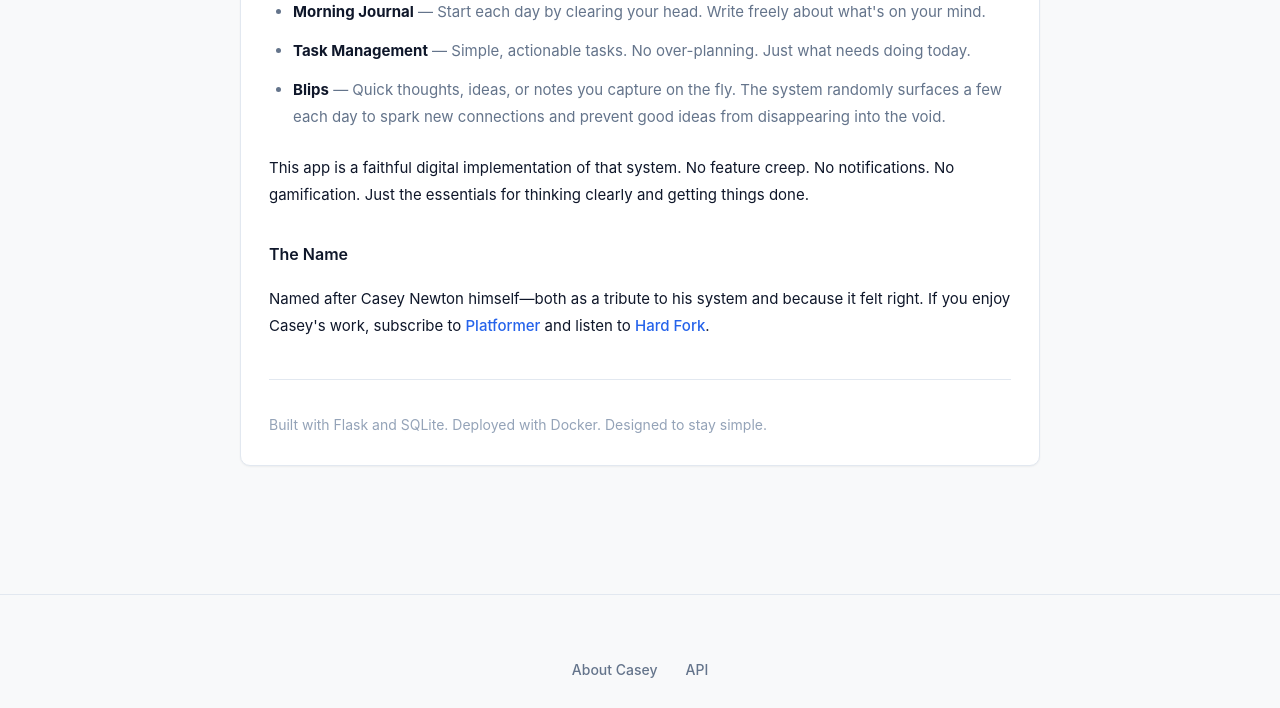
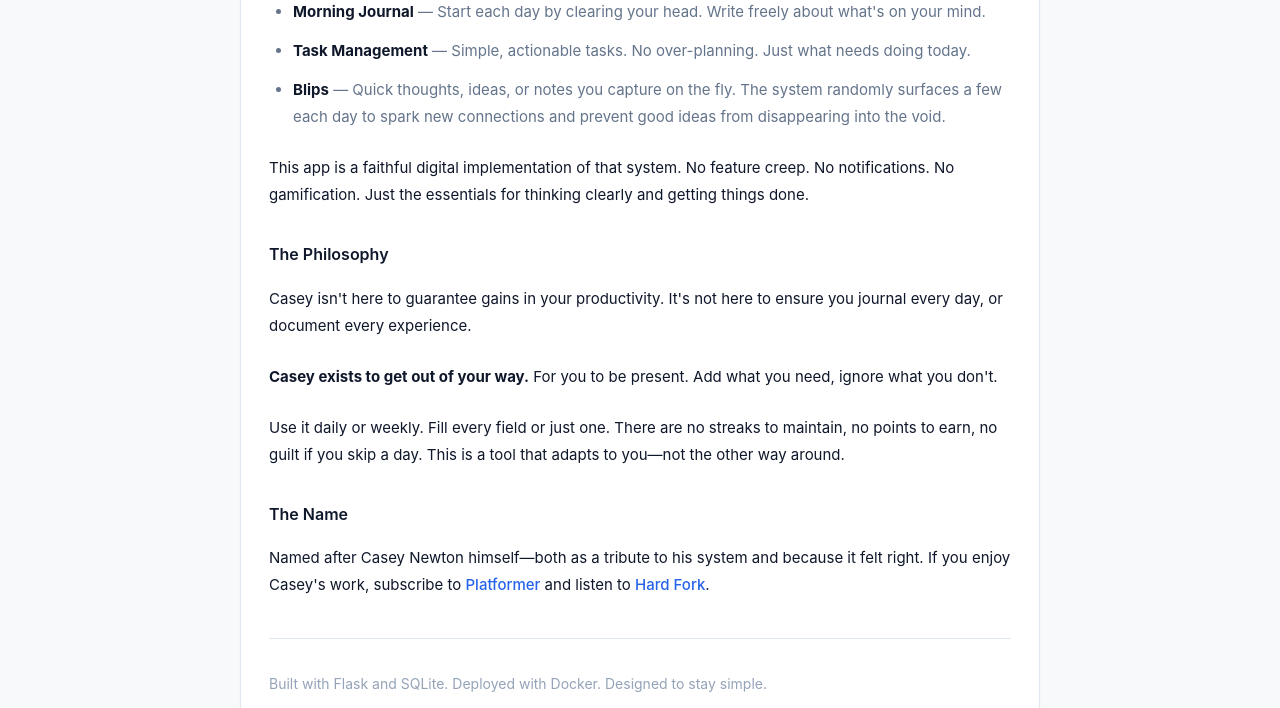
Before and after one commit to dannymcc/casey, a Flask app: page /about in a window 1280 px wide. Shown: the part 676-1384 px from the top of the page. Before the commit the page ends 1354 px from the top, so only its background shows below. Run offline with Flask 3, Linux system fonts and the light colour scheme.

Commit message:
Add philosophy section to About page: Casey gets out of your way

```diff
--- a/templates/about.html
+++ b/templates/about.html
@@ -35,6 +35,20 @@
             This app is a faithful digital implementation of that system. No feature creep. No notifications. No gamification. Just the essentials for thinking clearly and getting things done.
         </p>
 
+        <h3 style="font-size: 1rem; font-weight: 600; margin-top: 2rem; margin-bottom: 1rem;">The Philosophy</h3>
+
+        <p style="margin-bottom: 1.5rem;">
+            Casey isn't here to guarantee gains in your productivity. It's not here to ensure you journal every day, or document every experience.
+        </p>
+
+        <p style="margin-bottom: 1.5rem;">
+            <strong>Casey exists to get out of your way.</strong> For you to be present. Add what you need, ignore what you don't.
+        </p>
+
+        <p style="margin-bottom: 1.5rem;">
+            Use it daily or weekly. Fill every field or just one. There are no streaks to maintain, no points to earn, no guilt if you skip a day. This is a tool that adapts to you—not the other way around.
+        </p>
+
         <h3 style="font-size: 1rem; font-weight: 600; margin-top: 2rem; margin-bottom: 1rem;">The Name</h3>
 
         <p style="margin-bottom: 1.5rem;">
```
